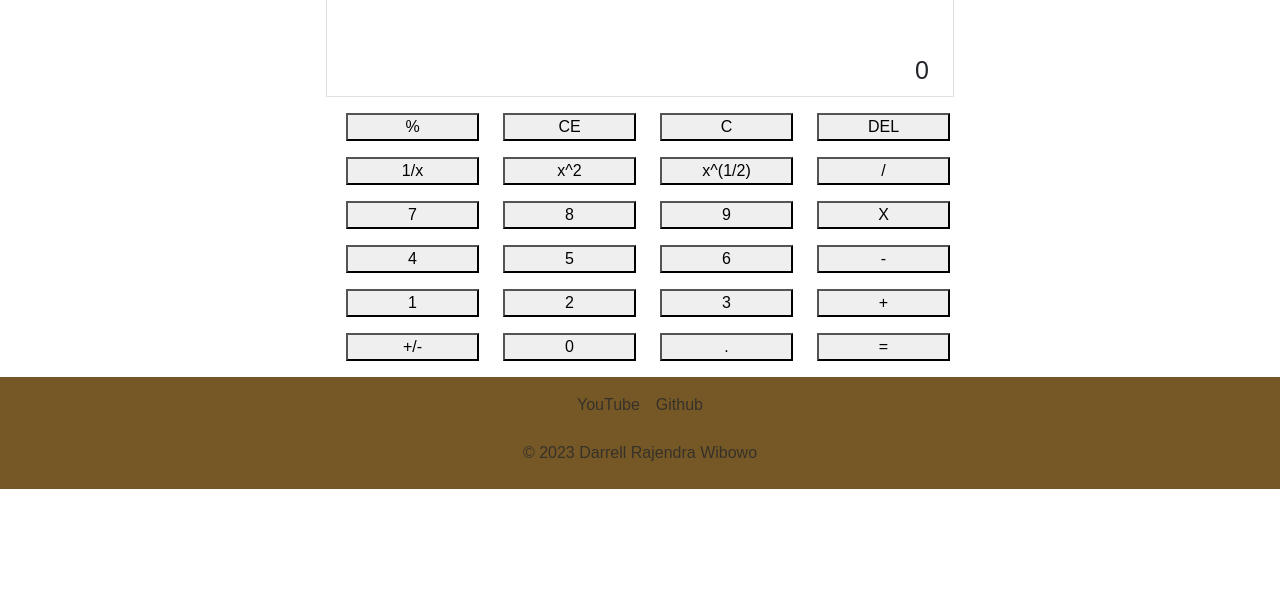
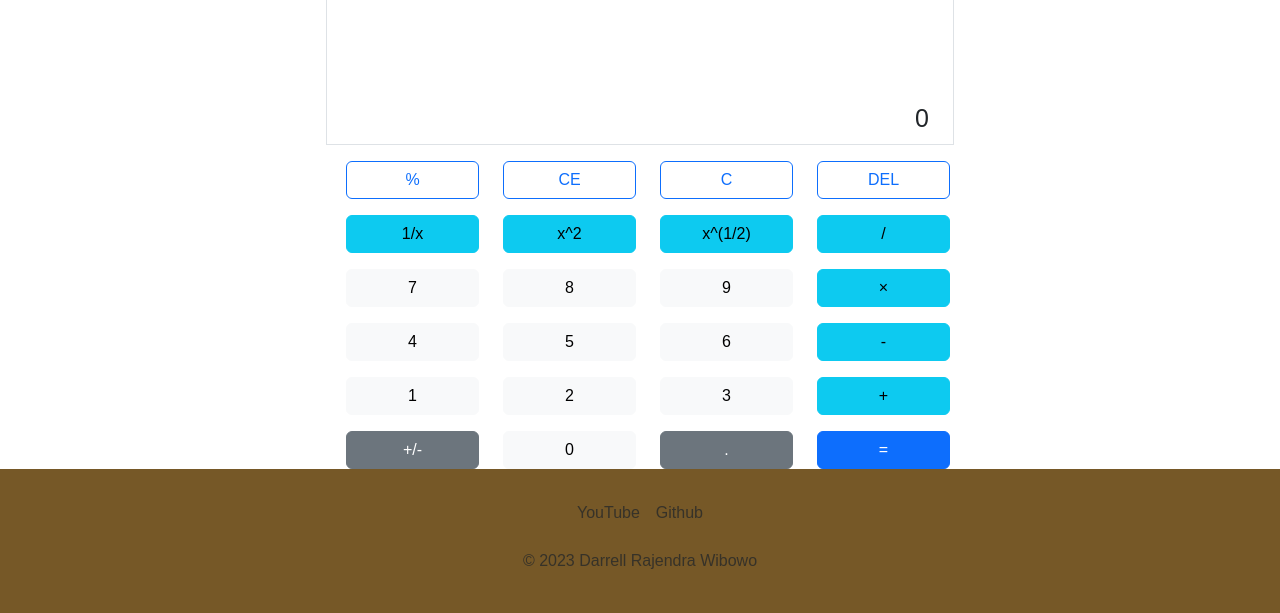
Before and after one commit to darrellrw/darrellrw.github.io, a plain HTML site: page calculator.html in a window 1280 px wide. Shown: the part 198-811 px from the top of the page. Drawn offline with nearby package versions, Linux system fonts and the light colour scheme.

Commit message:
Fixing base desain

```diff
--- a/calculator.html
+++ b/calculator.html
@@ -9,7 +9,7 @@
         <link href="https://fonts.googleapis.com/css2?family=Poppins">
         <title>Kalkulator</title>
     </head>
-    <body>
+    <body class="d-flex flex-column min-vh-100">
         <header style="background-color: #EAC696;">
             <nav class="navbar navbar-expand-lg">
                 <div class="container">
@@ -34,7 +34,7 @@
             </nav>
         </header>
 
-        <div class="container" style="padding: 0 20%;">
+        <div class="container mt-5" style="padding: 0 20%;">
             <h1 class="text-center" style="cursor: default;">Sebuah Kalkulator</h1>
             <div class="container border">
                 <input class="form-control border-0" style="text-align: right; cursor: default; font-size: 25px;" type="text" id="adder" value="" readonly>
@@ -45,98 +45,98 @@
 
                 <div class="row mt-3">
                     <div class="col">
-                        <button class="mx-2" style="width: 100%;" onclick="operation('%')">%</button>
+                        <button class="mx-2 w-100 btn btn-outline-primary" onclick="operation('%')">%</button>
                     </div>
                     <div class="col">
-                        <button class="mx-2" style="width: 100%;" onclick="clearEntry()">CE</button>
+                        <button class="mx-2 cal-button btn btn-outline-primary" onclick="clearEntry()">CE</button>
                     </div>
                     <div class="col">
-                        <button class="mx-2" style="width: 100%;" onclick="clearAll()">C</button>
+                        <button class="mx-2 cal-button btn btn-outline-primary" onclick="clearAll()">C</button>
                     </div>
                     <div class="col">
-                        <button class="mx-2" style="width: 100%;" onclick="delNumber()">DEL</button>
+                        <button class="mx-2 cal-button btn btn-outline-primary" onclick="delNumber()">DEL</button>
                     </div>
                 </div>
 
                 <div class="row mt-3">
                     <div class="col">
-                        <button class="mx-2" style="width: 100%;" onclick="operation('1/x')">1/x</button>
+                        <button class="mx-2 cal-button btn btn-info" onclick="operation('1/x')">1/x</button>
                     </div>
                     <div class="col">
-                        <button class="mx-2" style="width: 100%;" onclick="operation('x^2')">x^2</button>
+                        <button class="mx-2 cal-button btn btn-info" onclick="operation('x^2')">x^2</button>
                     </div>
                     <div class="col">
-                        <button class="mx-2" style="width: 100%;" onclick="operation('x^(1/2)')">x^(1/2)</button>
+                        <button class="mx-2 cal-button btn btn-info" onclick="operation('x^(1/2)')">x^(1/2)</button>
                     </div>
                     <div class="col">
-                        <button class="mx-2" style="width: 100%;" onclick="operation('/')">/</button>
+                        <button class="mx-2 cal-button btn btn-info" onclick="operation('/')">/</button>
                     </div>
                 </div>
 
                 <div class="row mt-3">
                     <div class="col">
-                        <button class="mx-2" style="width: 100%;" onclick="addNumber(7)">7</button>
+                        <button class="mx-2 btn btn-light cal-button" onclick="addNumber(7)">7</button>
                     </div>
                     <div class="col">
-                        <button class="mx-2" style="width: 100%;" onclick="addNumber(8)">8</button>
+                        <button class="mx-2 btn btn-light cal-button" onclick="addNumber(8)">8</button>
                     </div>
                     <div class="col">
-                        <button class="mx-2" style="width: 100%;" onclick="addNumber(9)">9</button>
+                        <button class="mx-2 btn btn-light cal-button" onclick="addNumber(9)">9</button>
                     </div>
                     <div class="col">
-                        <button class="mx-2" style="width: 100%;" onclick="operation('X')">X</button>
+                        <button class="mx-2 cal-button btn btn-info" onclick="operation('X')">×</button>
                     </div>
                 </div>
 
                 <div class="row mt-3">
                     <div class="col">
-                        <button class="mx-2" style="width: 100%;" onclick="addNumber(4)">4</button>
+                        <button class="mx-2 btn btn-light cal-button" onclick="addNumber(4)">4</button>
                     </div>
                     <div class="col">
-                        <button class="mx-2" style="width: 100%;" onclick="addNumber(5)">5</button>
+                        <button class="mx-2 btn btn-light cal-button" onclick="addNumber(5)">5</button>
                     </div>
                     <div class="col">
-                        <button class="mx-2" style="width: 100%;" onclick="addNumber(6)">6</button>
+                        <button class="mx-2 btn btn-light cal-button" onclick="addNumber(6)">6</button>
                     </div>
                     <div class="col">
-                        <button class="mx-2" style="width: 100%;" onclick="operation('-')">-</button>
+                        <button class="mx-2 cal-button btn btn-info" onclick="operation('-')">-</button>
                     </div>
                 </div>
 
                 <div class="row mt-3">
                     <div class="col">
-                        <button class="mx-2" style="width: 100%;" onclick="addNumber(1)">1</button>
+                        <button class="mx-2 btn btn-light cal-button" onclick="addNumber(1)">1</button>
                     </div>
                     <div class="col">
-                        <button class="mx-2" style="width: 100%;" onclick="addNumber(2)">2</button>
+                        <button class="mx-2 btn btn-light cal-button" onclick="addNumber(2)">2</button>
                     </div>
                     <div class="col">
-                        <button class="mx-2" style="width: 100%;" onclick="addNumber(3)">3</button>
+                        <button class="mx-2 btn btn-light cal-button" onclick="addNumber(3)">3</button>
                     </div>
                     <div class="col">
-                        <button class="mx-2" style="width: 100%;" onclick="operation('+')">+</button>
+                        <button class="mx-2 cal-button btn btn-info" onclick="operation('+')">+</button>
                     </div>
                 </div>
 
                 <div class="row mt-3">
                     <div class="col">
-                        <button class="mx-2" style="width: 100%;" onclick="operation('+/-')">+/-</button>
+                        <button class="mx-2 cal-button btn btn-secondary" onclick="operation('+/-')">+/-</button>
                     </div>
                     <div class="col">
-                        <button class="mx-2" style="width: 100%;" onclick="addNumber(0)">0</button>
+                        <button class="mx-2 btn btn-light cal-button" onclick="addNumber(0)">0</button>
                     </div>
                     <div class="col">
-                        <button class="mx-2" style="width: 100%;" onclick="addKoma()">.</button>
+                        <button class="mx-2 cal-button btn btn-secondary" onclick="addKoma()">.</button>
                     </div>
                     <div class="col">
-                        <button class="mx-2" style="width: 100%;" onclick="calculate()">=</button>
+                        <button class="mx-2 cal-button btn btn-primary" onclick="calculate()">=</button>
                     </div>
                 </div>
 
             </div>
         </div>
 
-        <footer style="background-color: #765827;">
+        <footer class="mt-auto" style="background-color: #765827;">
             <div class="py-2 my-3">
                 <ul class="nav justify-content-center pb-2 mb-2">
                     <li class="nav-item"><a class="nav-link px-2 text-muted" href="https://www.youtube.com/@darrellrajendrawibowo9864" target="_blank">YouTube</a></li>
--- a/css/styles.css
+++ b/css/styles.css
@@ -16,3 +16,7 @@
 .article-hover:hover img {
     transform: scale(1.05);
 }
+
+.cal-button {
+    width: 100%;
+}
--- a/js/calculator.js
+++ b/js/calculator.js
@@ -58,7 +58,7 @@ function operation(operate) {
         adder.value = display.value;
         display.value = 0;
         previousOperator = 'X';
-        opperant.value = 'X';
+        opperant.value = '×';
     }
     if(operate === '/' && previousOperator === null) {
         adder.value = display.value;
```
Also changed, not shown: error.html (+2 -2 lines), index.html (+3 -2 lines), profile.html (+2 -2 lines).
